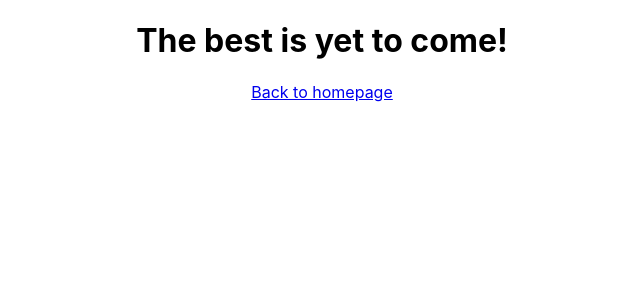
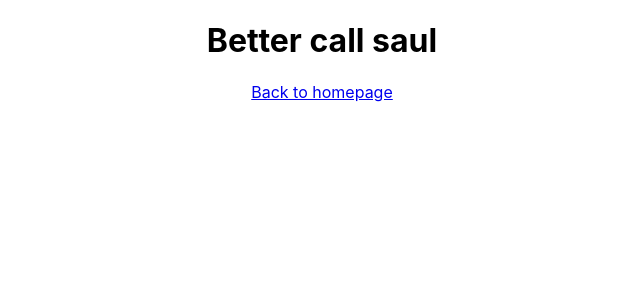
Before and after one commit to carlthedev/kodflix, a React (Create React App) app: page /bettercallsaul in a window 1280 px wide. Shown: the top 300 px of the page, without its empty margins (318-958 px from the left). Built offline with nearby package versions, Linux system fonts and the light colour scheme.

Commit message:
Show the TV show title on the details page #14

```diff
--- a/src/App.css
+++ b/src/App.css
@@ -14,20 +14,19 @@
 }
 
 .item {
-  /*
-  padding: 0px;
-  position: relative;*/
+  padding: 2px;
+  position: relative;
   overflow: hidden;
 }
 
 .overlay {
-  transition: bottom ease 1s;
+  transition: bottom ease 2s;
   position: absolute;
-  bottom: -100px;
+  bottom: -120px;
   left: 0;
   width: 100%;
-  background-color: green;
   opacity: 0.6;
+  background-color: whitesmoke;
 }
 
 .item:hover .overlay {
--- a/src/App.js
+++ b/src/App.js
@@ -11,7 +11,7 @@
       <Router>
         <div className="App">
           <Route exact path='/' component={Gallery} />
-          <Route exact path='/:details' component={Details} />
+          <Route exact path='/:tvshowId' component={Details} />
         </div>
       </Router>
 
--- a/src/Details.js
+++ b/src/Details.js
@@ -1,29 +1,26 @@
 import React from 'react';
 import { Link } from 'react-router-dom';
+import getGallery from './gallery-get';
 
 export default class Details extends React.Component {
 
   constructor() {
     super();
-    debugger;
     this.state = {
-        welcomeMessage: 'Welcome to the Gallery page, WIP!!.'
+        show: {}
     };
   }
 
   componentDidMount() {
-    debugger;
-    setTimeout(() => {
-      this.setState({
-        welcomeMessage: 'The best is yet to come!'
-      });
-    }, 3000);
+    let tvshowId = this.props.match.params.tvshowId;
+    let show = getGallery()
+      .find((show) => show.id === tvshowId);
+      this.setState({ show });
   }
 
   render() {
-    debugger;
     return (
-      <div><h1>{this.state.welcomeMessage}</h1>
+      <div><h1>{this.state.show.name}</h1>
       <Link to='/'>Back to homepage</Link>
       </div>
     );
```
